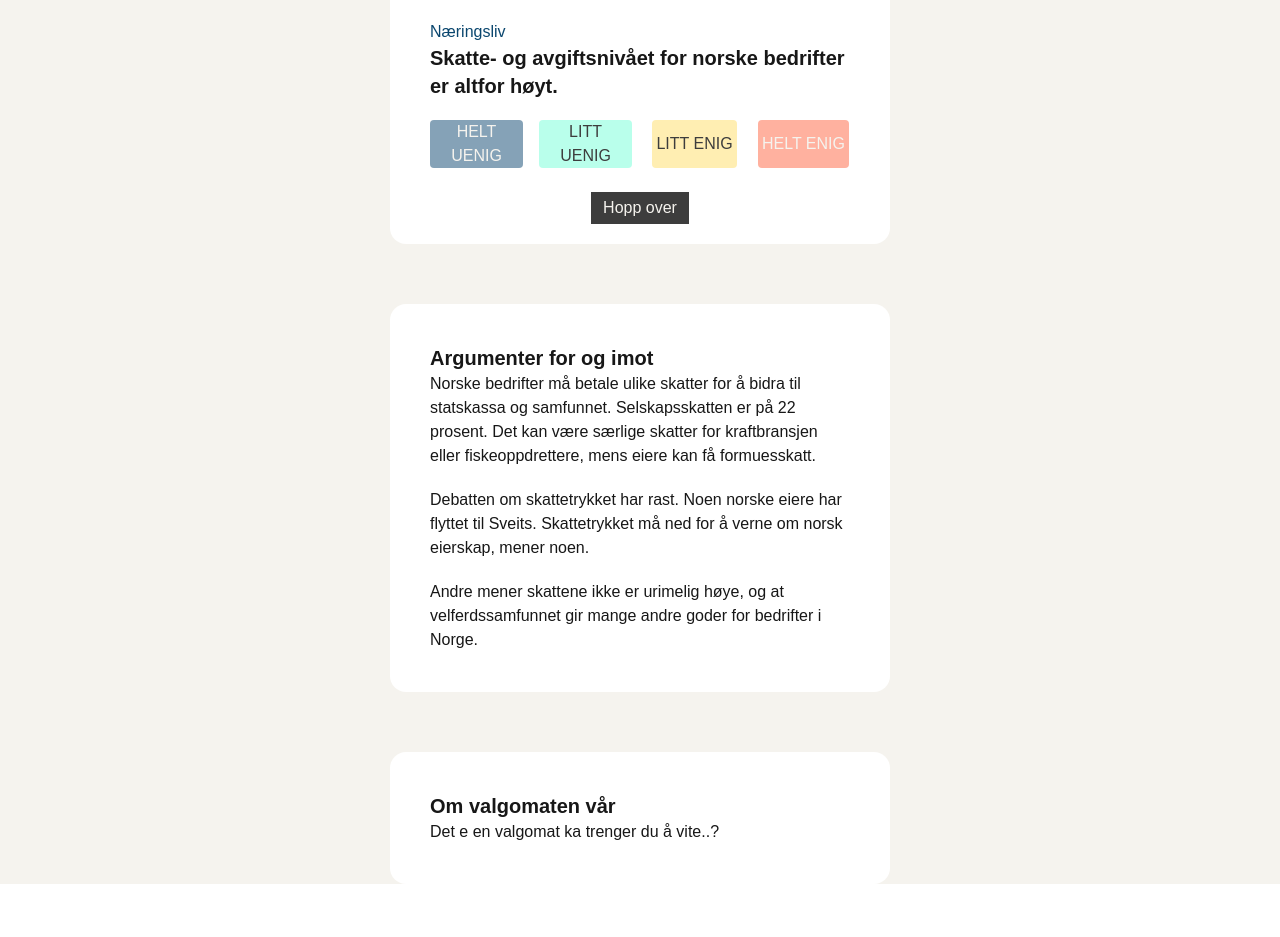
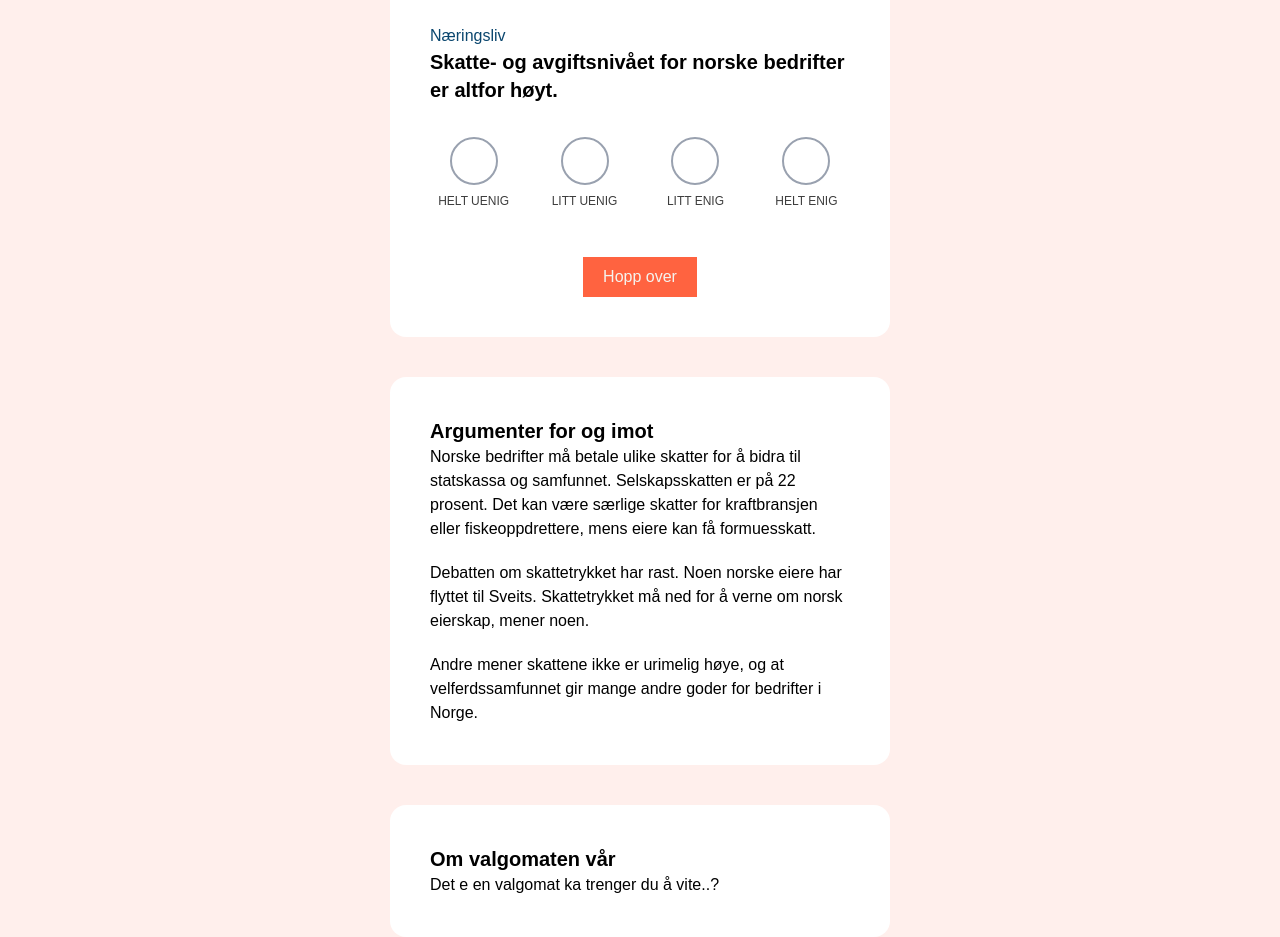
Before and after one commit to bimon6627/valgomat, a Next.js app: page / in a window 1280 px wide. Shown: the part 220-1157 px from the top of the page. Before the commit the page ends 1104 px from the top, so only its background shows below. Built offline with nearby package versions, Linux system fonts and the light colour scheme.

Commit message:
Gjort endinger i design og lagt til EO-logoen

```diff
--- a/components/valgomat.tsx
+++ b/components/valgomat.tsx
@@ -1,22 +1,40 @@
 "use client";
 
-import { useState } from "react";
+import { JSX, useState } from "react";
 
-let subjects = ["Næringsliv", "Distriktspolitikk", "Integrering"];
-
-let assertions = [
-  [
-    "Skatte- og avgiftsnivået for norske bedrifter er altfor høyt.",
-    subjects[0],
-  ],
-  ["Det trengs flere kommunesammenslåinger her i landet.", subjects[1]],
-  [
-    "Flyktninger må bo andre steder enn i områder med mange innvandrere fra før.",
-    subjects[2],
-  ],
+const parties = [
+  { name: "Rødt", symbol: "R" },
+  { name: "Sosialistisk Venstreparti", symbol: "SV" },
+  { name: "Arbeiderpartiet", symbol: "AP" },
+  { name: "Senterpartiet", symbol: "SP" },
+  { name: "Miljøpartiet De Grønne", symbol: "MDG" },
+  { name: "Kristelig Folkeparti", symbol: "KRF" },
+  { name: "Venstre", symbol: "V" },
+  { name: "Høyre", symbol: "H" },
+  { name: "Fremskrittspartiet", symbol: "FRP" },
 ];
 
-let forAndAgainst = [
+const partyStyles: Record<string, { bg: string; text: string }> = {
+  R: { bg: "bg-red-800", text: "text-white" },
+  SV: { bg: "bg-purple-600", text: "text-white" },
+  AP: { bg: "bg-red-500", text: "text-white" },
+  SP: { bg: "bg-green-500", text: "text-white" },
+  MDG: { bg: "bg-green-900", text: "text-white" },
+  FRP: { bg: "bg-blue-900", text: "text-white" },
+  H: { bg: "bg-blue-300", text: "text-white" },
+  V: { bg: "bg-cyan-600", text: "text-white" },
+  KRF: { bg: "bg-yellow-400", text: "text-black" },
+};
+
+const subjects = ["Næringsliv", "Distriktspolitikk", "Integrering"];
+
+const assertions = [
+  ["Skatte- og avgiftsnivået for norske bedrifter er altfor høyt.", subjects[0]],
+  ["Det trengs flere kommunesammenslåinger her i landet.", subjects[1]],
+  ["Flyktninger må bo andre steder enn i områder med mange innvandrere fra før.", subjects[2]],
+];
+
+const forAndAgainst = [
   `Norske bedrifter må betale ulike skatter for å bidra til statskassa og samfunnet. Selskapsskatten er på 22 prosent. Det kan være særlige skatter for kraftbransjen eller fiskeoppdrettere, mens eiere kan få formuesskatt.
   Debatten om skattetrykket har rast. Noen norske eiere har flyttet til Sveits. Skattetrykket må ned for å verne om norsk eierskap, mener noen.
   Andre mener skattene ikke er urimelig høye, og at velferdssamfunnet gir mange andre goder for bedrifter i Norge.`,
@@ -27,44 +45,91 @@ let forAndAgainst = [
   Noen foreslår å bosette flyktninger andre steder og å lage regler som sørger for at flyktninger ikke flytter videre til slike områder. De mener spredning gir bedre integrering og mindre utenforskap.
   De som er uenige, mener det er viktigst at folk har frihet til å bo der de vil, og der de har nettverk og trygghet.`,
 ];
-let parties = [
-  "Rødt",
-  "Sosialistisk Venstreparti",
-  "Arbeiderpartiet",
-  "Senterpartiet",
-  "Miljøpartiet De Grønne",
-  "Kristelig Folkeparti",
-  "Venstre",
-  "Høyre",
-  "Fremskrittspartiet",
+
+const opinions = [
+  [-2, -2, -1], // R
+  [-2, -2, -1], // SV
+  [-2, -1, 2],  // AP
+  [-1, -2, 2],  // SP
+  [1, -1, -1],  // MDG
+  [2, -1, -1],  // KRF
+  [2, 2, 1],    // V
+  [2, 2, 2],    // H
+  [2, 2, 2],    // FRP
 ];
-let partiesSymbol = ["R", "SV", "AP", "SP", "MDG", "KRF", "V", "H", "FRP"];
-let opinions = [
-  [-2, -2, -1], //R
-  [-2, -2, -1], //SV
-  [-2, -1, 2], //AP
-  [1, -2, 2], //SP
-  [-1, -1, -1], //MDG
-  [2, -1, -1], //KRF
-  [2, 2, 1], //V
-  [2, 2, 2], //H
-  [2, 2, 2], //FRP
-];
-let skips = 0;
-let order = [0, 1, 2];
 
-let userAnswers = [];
-
-function handleSubmit() {}
+const ANSWER_OPTIONS = [
+  { value: -2, label: "HELT UENIG" },
+  { value: -1, label: "LITT UENIG" },
+  { value: 1, label: "LITT ENIG" },
+  { value: 2, label: "HELT ENIG" },
+] as const;
 
 function splitParagraphs(text: string) {
-  let splitText = text.split("\n");
+  return text.split("\n").map((p, i) => <p key={i}>{p}</p>);
+}
+
+type AnswerButtonProps = {
+  value: number;
+  label: string;
+  currentSelectedAnswer: number;
+  select: (v: number) => void;
+  partyOpinions: (v: number) => JSX.Element[];
+};
+
+function AnswerButton({
+  value,
+  label,
+  currentSelectedAnswer,
+  select,
+  partyOpinions,
+}: AnswerButtonProps) {
+  const selected = currentSelectedAnswer === value;
+  const hasSelection = currentSelectedAnswer !== 0;
+
+  const maxStackHeight = hasSelection
+    ? Math.max(...ANSWER_OPTIONS.map(opt => partyOpinions(opt.value).length))
+    : 0;
 
   return (
-    <div className="flex flex-col gap-5">
-      {splitText.map((paragraph, index) => (
-        <p key={index}>{paragraph}</p>
-      ))}
+    <div className="flex flex-col items-center">
+      <ul
+        className="mb-2 min-h-[5px] flex flex-col items-center justify-end transition-all duration-300 overflow-hidden"
+        style={{ height: hasSelection ? `${maxStackHeight * 2.5}rem` : '0' }}
+      >
+        {hasSelection && partyOpinions(value)}
+      </ul>
+      <button
+        type="button"
+        onClick={() => select(value)}
+        className={`
+          w-12 h-12 rounded-full border-2 border-gray-400
+          flex items-center justify-center
+          transition-all duration-150
+          relative group
+          ${selected ? "bg-black border-black" : "bg-white"}
+        `}
+      >
+        <span
+          className={`
+            absolute inset-1 rounded-full
+            transition-all duration-150
+            pointer-events-none
+            ${selected ? "bg-black" : "group-hover:bg-gray-300"}
+          `}
+        />
+      </button>
+      <span className="mt-2 text-center text-xs text-[#3d3d3d] font-medium">
+        {label}
+      </span>
+    </div>
+  );
+}
+
+function ContentCard({ children, className = "" }: { children: React.ReactNode; className?: string }) {
+  return (
+    <div className={`p-10 w-9/10 md:w-[500px] h-fit bg-white rounded-2xl ${className}`}>
+      {children}
     </div>
   );
 }
@@ -73,121 +138,67 @@ export default function Valgomat() {
   const [currentSelectedAnswer, setCurrentSelectedAnswer] = useState(0);
   const [currentAssertment, setCurrentAssertment] = useState(0);
 
-  function select(value: number) {
-    if (currentSelectedAnswer !== value) {
-      setCurrentSelectedAnswer(value);
-    } else {
-      setCurrentSelectedAnswer(0);
-    }
-  }
+  const select = (value: number) => {
+    setCurrentSelectedAnswer(prev => prev !== value ? value : 0);
+  };
 
-  function moveToAssertment(moveBy: number) {
-    setCurrentAssertment(currentAssertment + moveBy);
-  }
-
-  function partyOpinions(opinion: number) {
-    let items = [];
-    for (let i = 0; i < partiesSymbol.length; i++) {
-      if (opinions[i][currentAssertment] === opinion) {
-        items.push(<li key={i}>{partiesSymbol[i]}</li>);
-      }
-    }
-    return items;
-  }
+  const partyOpinions = (opinion: number): JSX.Element[] => {
+    return parties
+      .map((party, i) => {
+        if (opinions[i][currentAssertment] !== opinion) return null;
+        const style = partyStyles[party.symbol];
+        return (
+          <li key={party.symbol} className="pb-1">
+            <span className={`inline-flex items-center justify-center w-14 h-8 py-[2px] rounded-full font-bold ${style.bg} ${style.text}`}>
+              {party.symbol}
+            </span>
+          </li>
+        );
+      })
+      .filter(Boolean) as JSX.Element[];
+  };
 
   return (
-    <div className="flex flex-col items-center gap-15">
-      <div className="mt-50 p-10 pb-5 w-9/10 md:w-[500px] h-fit bg-white rounded-2xl">
+    <div className="flex flex-col items-center gap-10 pt-10 bg-[#ffefec] min-h-screen">
+      <div className="w-full flex justify-center mt-8 mb-2">
+        <img src="/eo-nasjonalt.svg" alt="Globe" className="w-[250px] h-auto" />
+      </div>
+
+      <ContentCard>
         <h3 className="text-[#0A466E]">{assertions[currentAssertment][1]}</h3>
-        <h1 className="font-semibold text-xl">
+        <h1 className="font-semibold text-xl text-black">
           {assertions[currentAssertment][0]}
         </h1>
-
-        {/* Show party symbols only if an answer is selected */}
-        {currentSelectedAnswer !== 0 && (
-          <div className="mt-5 grid grid-cols-4 gap-4 justify-items-center items-end">
-            <div className="flex flex-col items-center gap-2">
-              <ul>{partyOpinions(-2)}</ul>
-            </div>
-            <div className="flex flex-col items-center gap-2">
-              <ul>{partyOpinions(-1)}</ul>
-            </div>
-            <div className="flex flex-col items-center gap-2">
-              <ul>{partyOpinions(1)}</ul>
-            </div>
-            <div className="flex flex-col items-center gap-2">
-              <ul>{partyOpinions(2)}</ul>
-            </div>
+        <form className="flex flex-col gap-2 items-center">
+          <div className="mt-5 grid grid-cols-4 gap-10 justify-items-center">
+            {ANSWER_OPTIONS.map(opt => (
+              <AnswerButton
+                key={opt.value}
+                value={opt.value}
+                label={opt.label}
+                currentSelectedAnswer={currentSelectedAnswer}
+                select={select}
+                partyOpinions={partyOpinions}
+              />
+            ))}
           </div>
-        )}
-
-        {/* Align buttons in same grid format */}
-        <form className="flex flex-col gap-2 items-center">
-          <div className="mt-5 grid grid-cols-4 gap-4 justify-items-center">
-            <button
-              className={`px-1 rounded cursor-pointer text-[#f5f3ee] ${
-                currentSelectedAnswer === -2
-                  ? "bg-[#0A466E]"
-                  : "bg-[#85A2B7] hover:bg-[#0A466E]"
-              }`}
-              type="button"
-              onClick={() => select(-2)}
-            >
-              HELT UENIG
-            </button>
-
-            <button
-              className={`px-1 rounded cursor-pointer text-[#3d3d3d] ${
-                currentSelectedAnswer === -1
-                  ? "bg-[#73FFD7]"
-                  : "bg-[#B9FFEB] hover:bg-[#73FFD7]"
-              }`}
-              type="button"
-              onClick={() => select(-1)}
-            >
-              LITT UENIG
-            </button>
-
-            <button
-              className={`px-1 rounded cursor-pointer text-[#3d3d3d] ${
-                currentSelectedAnswer === 1
-                  ? "bg-[#FFDE66]"
-                  : "bg-[#FFEEB2] hover:bg-[#FFDE66]"
-              }`}
-              type="button"
-              onClick={() => select(1)}
-            >
-              LITT ENIG
-            </button>
-
-            <button
-              className={`px-1 rounded cursor-pointer text-[#f5f3ee] ${
-                currentSelectedAnswer === 2
-                  ? "bg-[#FF6340]"
-                  : "bg-[#FFB19F] hover:bg-[#FF6340]"
-              }`}
-              type="button"
-              onClick={() => select(2)}
-            >
-              HELT ENIG
-            </button>
-          </div>
-
-          <button className="bg-[#3d3d3d] text-[#f5f3ee] mt-4 px-3 py-1 w-fit cursor-pointer hover:bg-[#000000]">
+          <button className="bg-[#ff6340] text-[#f5f3ee] mt-10 px-5 py-2 w-fit cursor-pointer hover:bg-[#000000]">
             {currentSelectedAnswer === 0 ? "Hopp over" : "Neste påstand"}
           </button>
         </form>
-      </div>
+      </ContentCard>
 
-      <div className="p-10 w-9/10 md:w-[500px] h-fit bg-white rounded-2xl">
-        <h1 className="font-semibold text-xl">Argumenter for og imot</h1>
-        {splitParagraphs(forAndAgainst[currentAssertment])}
-      </div>
+      <ContentCard>
+        <h1 className="font-semibold text-xl text-black">Argumenter for og imot</h1>
+        <div className="flex flex-col gap-5 text-black">
+          {splitParagraphs(forAndAgainst[currentAssertment])}
+        </div>
+      </ContentCard>
 
-      <div className="p-10 w-9/10 md:w-[500px] h-fit bg-white rounded-2xl">
-        <h1 className="font-semibold text-xl">Om valgomaten vår</h1>
-        <p>Det e en valgomat ka trenger du å vite..?</p>
-      </div>
+      <ContentCard className="mb-[100]">
+        <h1 className="font-semibold text-xl text-black">Om valgomaten vår</h1>
+        <p className="text-black">Det e en valgomat ka trenger du å vite..?</p>
+      </ContentCard>
     </div>
   );
 }
```
Also changed, not shown: public/eo-nasjonalt.svg (added).
